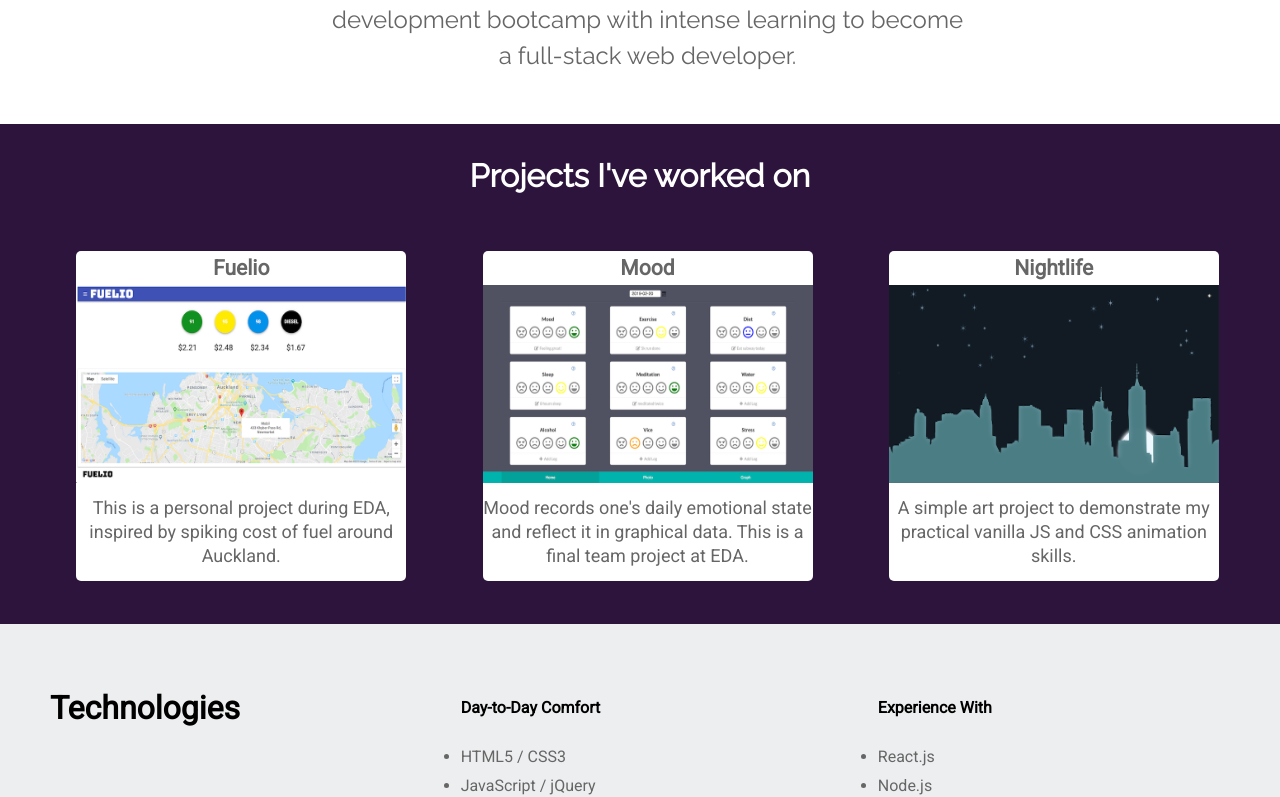
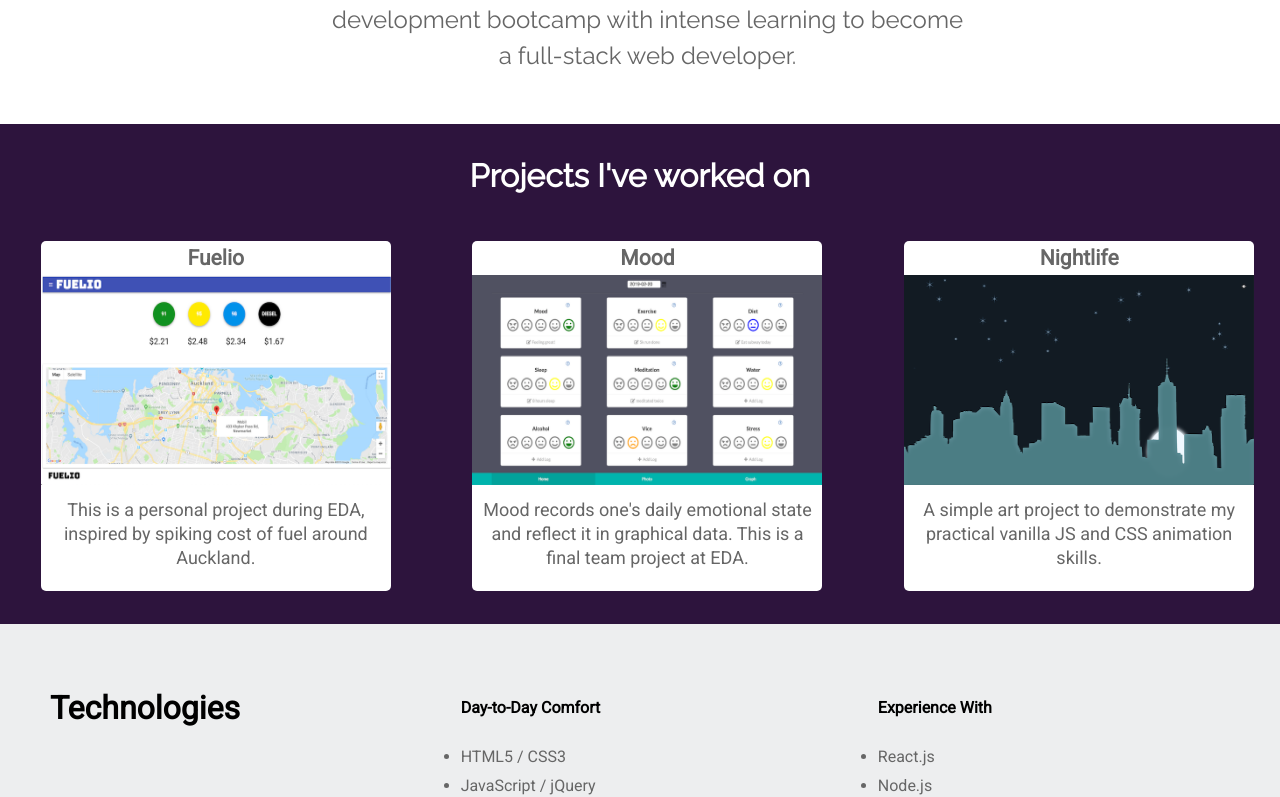
Before and after one commit to AmboMaya/Maya-Portfolio, a React app: page / in a window 1280 px wide. Shown: the part 1130-1927 px from the top of the page. Built offline with nearby package versions, Linux system fonts and the light colour scheme.

Commit message:
fixed bug on project section as it apprears out of line on full screen.

```diff
--- a/public/main.css
+++ b/public/main.css
@@ -196,17 +196,25 @@ div.socialMediaIcons a {
 
 .projectContainer {
   display: flex;
-  width: 330px;
-  height: 330px;
-  flex-direction: row-reverse;
+  width: 350px;
+  height: 350px;
+  margin: 20px;
+  /* flex-direction: row-reverse; */
 }
 
+.projectsContainer{
+  width: 100%;
+  display: flex;
+  justify-content: space-around;
+  flex-wrap: wrap;
+}
 .cardContainer {
   font-family: 'Roboto', sans-serif;
   font-size: 18px;
   color: #666666;
   border-radius: 5px;
   background-color: #ffffff;
+
 }
 
 .cardContainer p {
--- a/src/components/Projects.jsx
+++ b/src/components/Projects.jsx
@@ -30,9 +30,11 @@ const Projects = () => {
 				<div className='projectHeadline'>
 					<Element name='target4'><h1>Projects I've worked on</h1></Element>
 				</div>
-				{projects.map(project => (
-					<Placeholder key={project.title} title={project.title} image={project.image} description={project.projectDescription} url={project.url}/>
-				))}
+				<div className='projectsContainer'>
+					{projects.map(project => (
+						<Placeholder key={project.title} title={project.title} image={project.image} description={project.projectDescription} url={project.url}/>
+					))}
+				</div>
 			</div>
 		</React.Fragment>
 	)
```
